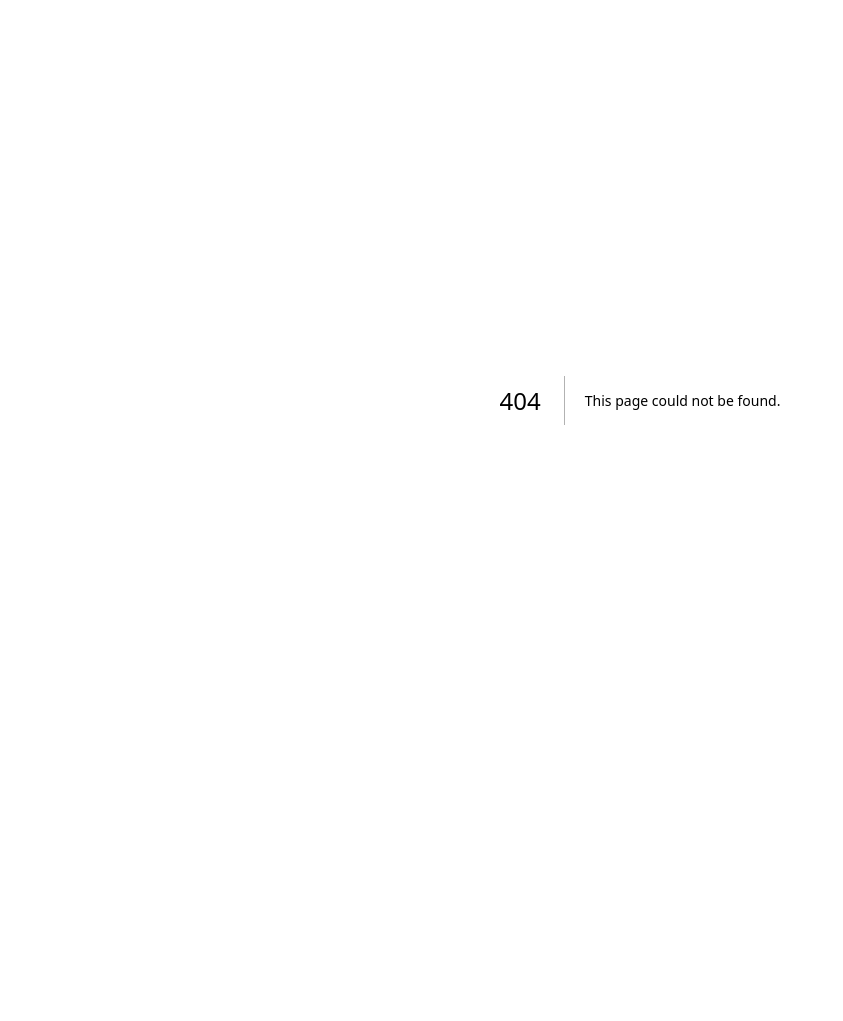
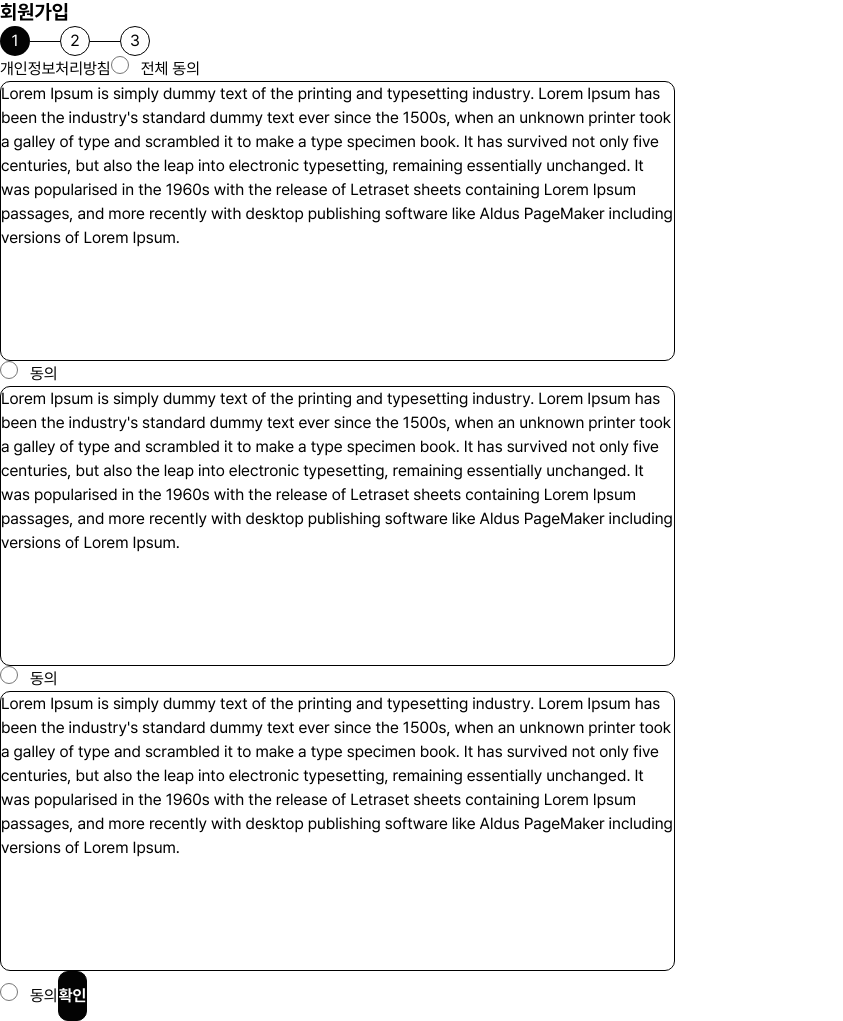
Before and after one commit to Odagada/Trimo-FE, a Next.js app: page /signup/components/TermsAgreements in a window 1280 px wide. Before the commit this address had no page. Shown: the whole page, without its empty margins (0-843 px from the left). Before the commit the page ends 800 px from the top, so only its background shows below. Built offline with nearby package versions, Linux system fonts and the light colour scheme.

Commit message:
feat(TermsAgreements.tsx)

```diff
--- /dev/null
+++ b/pages/signup/components/TermsAgreements.tsx
@@ -0,0 +1,100 @@
+import Clickable from "@/components/atoms/Clickable";
+import Input from "@/components/atoms/Inputs/Input";
+import InputWrapper from "@/components/atoms/Inputs/InputWapper";
+import ShadowBox from "@/components/atoms/ShadowBox";
+import ProgressNavigator from "@/components/molecules/ProgressNavigator";
+import { useMutation, useQueryClient } from "@tanstack/react-query";
+import axios from "axios";
+import Select from "react-select";
+
+import { useController, useForm } from "react-hook-form";
+import { boolean } from "zod";
+import { useCallback, useState } from "react";
+
+function TermsAgreements() {
+  const [termsCheckedStatus, setTermsCheckedStatus] = useState({ term1: false, term2: false, term3: false });
+
+  const handleTermCheck = useCallback(
+    (termType: string, status: boolean) => {
+      setTermsCheckedStatus({ ...termsCheckedStatus, [termType]: status });
+      console.log(termsCheckedStatus);
+    },
+    [termsCheckedStatus]
+  );
+
+  return (
+    <div>
+      <span className="text-20 font-bold text-center mb-15 mt-35">회원가입</span>
+      <ProgressNavigator stepArray={[1, 0, 0]}></ProgressNavigator>
+      <div>
+        <span>개인정보처리방침</span>
+        <label>
+          <input
+            type="radio"
+            value="male"
+            className="h-18 w-18 border-0 accent-black mr-12"
+            onClick={() => handleTermCheck("term1", !termsCheckedStatus.term1)}
+          />
+          전체 동의
+        </label>
+      </div>
+
+      <p className="w-[675px] h-[280px] rounded-[10px] border border-zinc-400">
+        Lorem Ipsum is simply dummy text of the printing and typesetting industry. Lorem Ipsum has been the industry's
+        standard dummy text ever since the 1500s, when an unknown printer took a galley of type and scrambled it to make
+        a type specimen book. It has survived not only five centuries, but also the leap into electronic typesetting,
+        remaining essentially unchanged. It was popularised in the 1960s with the release of Letraset sheets containing
+        Lorem Ipsum passages, and more recently with desktop publishing software like Aldus PageMaker including versions
+        of Lorem Ipsum.
+      </p>
+      <label>
+        <input
+          type="radio"
+          value="male"
+          className="h-18 w-18 border-0 accent-black mr-12"
+          onClick={() => handleTermCheck("term1", !termsCheckedStatus.term1)}
+        />
+        동의
+      </label>
+      <p className="w-[675px] h-[280px] rounded-[10px] border border-zinc-400">
+        Lorem Ipsum is simply dummy text of the printing and typesetting industry. Lorem Ipsum has been the industry's
+        standard dummy text ever since the 1500s, when an unknown printer took a galley of type and scrambled it to make
+        a type specimen book. It has survived not only five centuries, but also the leap into electronic typesetting,
+        remaining essentially unchanged. It was popularised in the 1960s with the release of Letraset sheets containing
+        Lorem Ipsum passages, and more recently with desktop publishing software like Aldus PageMaker including versions
+        of Lorem Ipsum.
+      </p>
+      <label>
+        <input
+          type="radio"
+          value="male"
+          className="h-18 w-18 border-0 accent-black mr-12"
+          onClick={() => handleTermCheck("term2", !termsCheckedStatus.term2)}
+        />
+        동의
+      </label>
+      <p className="w-[675px] h-[280px] rounded-[10px] border border-zinc-400">
+        Lorem Ipsum is simply dummy text of the printing and typesetting industry. Lorem Ipsum has been the industry's
+        standard dummy text ever since the 1500s, when an unknown printer took a galley of type and scrambled it to make
+        a type specimen book. It has survived not only five centuries, but also the leap into electronic typesetting,
+        remaining essentially unchanged. It was popularised in the 1960s with the release of Letraset sheets containing
+        Lorem Ipsum passages, and more recently with desktop publishing software like Aldus PageMaker including versions
+        of Lorem Ipsum.
+      </p>
+      <label>
+        <input
+          type="radio"
+          value="male"
+          className="h-18 w-18 border-0 accent-black mr-12"
+          onClick={() => handleTermCheck("term3", !termsCheckedStatus.term3)}
+        />
+        동의
+      </label>
+      <button onClick={() => console.log(termsCheckedStatus)}>
+        <Clickable size="medium">확인</Clickable>
+      </button>
+    </div>
+  );
+}
+
+export default TermsAgreements;
```
